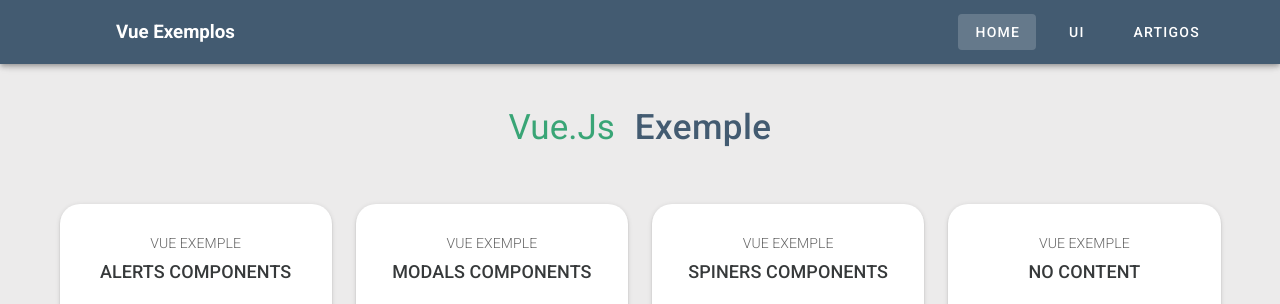
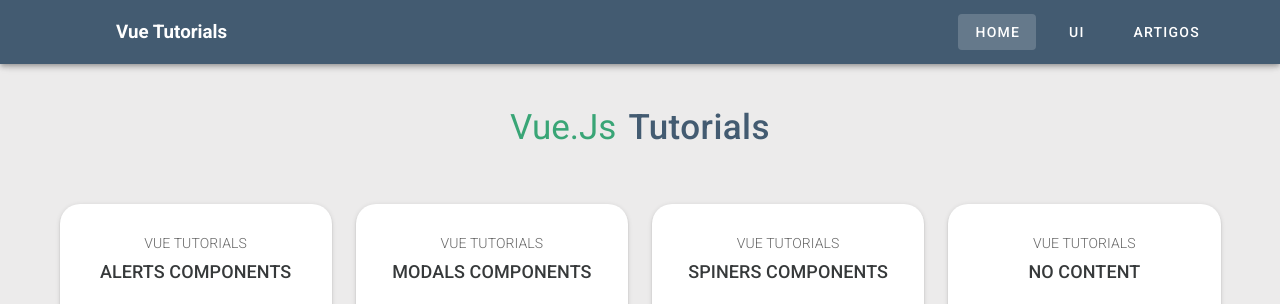
Before and after one commit to zorasantos/vue-example, a Vue app: page / in a window 1280 px wide. Shown: the top 304 px of the page. Built offline with nearby package versions, Linux system fonts and the light colour scheme.

Commit message:
Change name site

```diff
--- a/src/components/Home/CardList.vue
+++ b/src/components/Home/CardList.vue
@@ -1,8 +1,8 @@
 <template>
   <div>
     <v-row justify="center" align="center">
-      <span class="title-vue mr-5">Vue.Js</span>
-      <span class="title mb-12 mt-12">Exemple</span>
+      <span class="title-vue mr-3">Vue.Js</span>
+      <span class="title mb-12 mt-12">Tutorials</span>
     </v-row>
     <v-row>
       <v-col>
@@ -25,28 +25,28 @@
         {
           title: 'Alerts Components',
           button: 'Alerts',
-          tag: 'Vue Exemple',
+          tag: 'Vue Tutorials',
           url: '/alert',
           link: false
         },
         {
           title: 'Modals Components',
           button: 'Modals',
-          tag: 'Vue Exemple',
+          tag: 'Vue Tutorials',
           url: '/modal',
           link: false
         },
         {
           title: 'Spiners Components',
           button: 'Spinner',
-          tag: 'Vue Exemple',
+          tag: 'Vue Tutorials',
           url: '/spinner',
           link: false
         },
         {
           title: 'No Content',
           button: 'No Content',
-          tag: 'Vue Exemple',
+          tag: 'Vue Tutorials',
           url: '/table',
           link: false
         }
--- a/src/components/TopBar/TopBar.vue
+++ b/src/components/TopBar/TopBar.vue
@@ -13,7 +13,7 @@
           src="../../assets/logo.png"
         />
       </router-link>
-      <h3 class="ml-5">Vue Exemplos</h3>
+      <h3 class="ml-5">Vue Tutorials</h3>
 
       <v-spacer></v-spacer>
 
--- a/vue.config.js
+++ b/vue.config.js
@@ -3,6 +3,6 @@
     "vuetify"
   ],
   publicPath: process.env.NODE_ENV === 'production'
-    ? '/vue-exemple/'
+    ? '/vue-example'
     : '/'
 }
```
Also changed, not shown: 1 other file (tests, documents, lock files or other folders).
